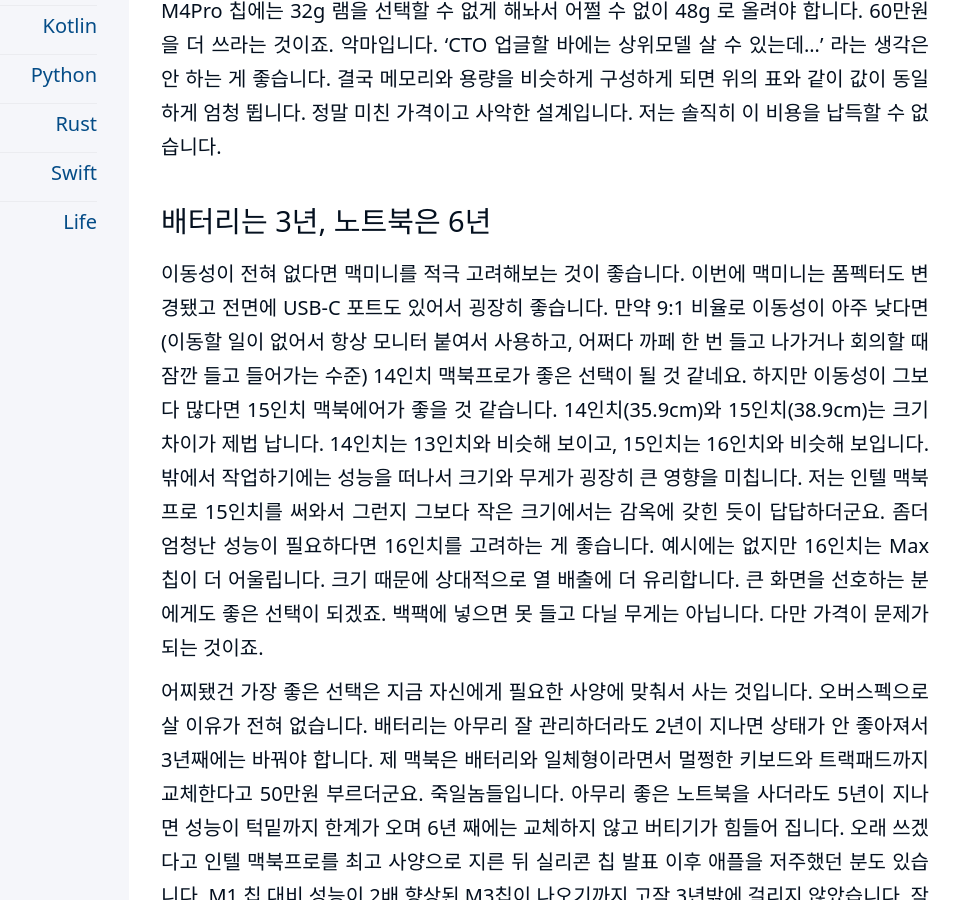
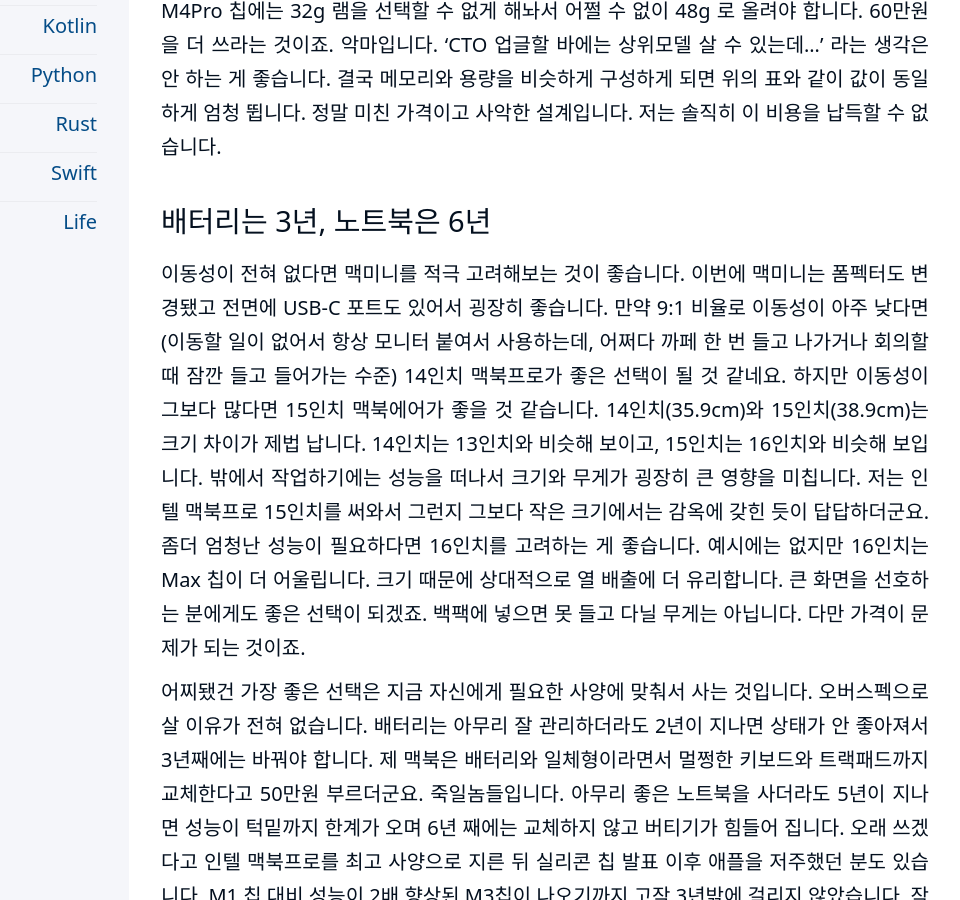
Before and after one commit to kiroshin/kiroshin.github.io, a Jekyll site: the page built from _posts/2025-03-24-macbook_for_dev.md, in a window 1280 px wide and 900 px high, scrolled down 4089 px. Shown: the whole window, without its empty margins (191-1151 px from the left). Built offline with Jekyll 4.4.1, drawn with Linux system fonts in a browser that asks for light colours.

Commit message:
Update 2025-03-24-macbook_for_dev.md

```diff
--- a/_posts/2025-03-24-macbook_for_dev.md
+++ b/_posts/2025-03-24-macbook_for_dev.md
@@ -54,7 +54,7 @@
 
 
 ## 배터리는 3년, 노트북은 6년
-이동성이 전혀 없다면 맥미니를 적극 고려해보는 것이 좋습니다. 이번에 맥미니는 폼펙터도 변경됐고 전면에 USB-C 포트도 있어서 굉장히 좋습니다. 만약 9:1 비율로 이동성이 아주 낮다면 (이동할 일이 없어서 항상 모니터 붙여서 사용하고, 어쩌다 까페 한 번 들고 나가거나 회의할 때 잠깐 들고 들어가는 수준) 14인치 맥북프로가 좋은 선택이 될 것 같네요. 하지만 이동성이 그보다 많다면 15인치 맥북에어가 좋을 것 같습니다. 14인치(35.9cm)와 15인치(38.9cm)는 크기 차이가 제법 납니다. 14인치는 13인치와 비슷해 보이고, 15인치는 16인치와 비슷해 보입니다. 밖에서 작업하기에는 성능을 떠나서 크기와 무게가 굉장히 큰 영향을 미칩니다. 저는 인텔 맥북프로 15인치를 써와서 그런지 그보다 작은 크기에서는 감옥에 갖힌 듯이 답답하더군요. 좀더 엄청난 성능이 필요하다면 16인치를 고려하는 게 좋습니다. 예시에는 없지만 16인치는 Max 칩이 더 어울립니다. 크기 때문에 상대적으로 열 배출에 더 유리합니다. 큰 화면을 선호하는 분에게도 좋은 선택이 되겠죠. 백팩에 넣으면 못 들고 다닐 무게는 아닙니다. 다만 가격이 문제가 되는 것이죠.
+이동성이 전혀 없다면 맥미니를 적극 고려해보는 것이 좋습니다. 이번에 맥미니는 폼펙터도 변경됐고 전면에 USB-C 포트도 있어서 굉장히 좋습니다. 만약 9:1 비율로 이동성이 아주 낮다면 (이동할 일이 없어서 항상 모니터 붙여서 사용하는데, 어쩌다 까페 한 번 들고 나가거나 회의할 때 잠깐 들고 들어가는 수준) 14인치 맥북프로가 좋은 선택이 될 것 같네요. 하지만 이동성이 그보다 많다면 15인치 맥북에어가 좋을 것 같습니다. 14인치(35.9cm)와 15인치(38.9cm)는 크기 차이가 제법 납니다. 14인치는 13인치와 비슷해 보이고, 15인치는 16인치와 비슷해 보입니다. 밖에서 작업하기에는 성능을 떠나서 크기와 무게가 굉장히 큰 영향을 미칩니다. 저는 인텔 맥북프로 15인치를 써와서 그런지 그보다 작은 크기에서는 감옥에 갖힌 듯이 답답하더군요. 좀더 엄청난 성능이 필요하다면 16인치를 고려하는 게 좋습니다. 예시에는 없지만 16인치는 Max 칩이 더 어울립니다. 크기 때문에 상대적으로 열 배출에 더 유리합니다. 큰 화면을 선호하는 분에게도 좋은 선택이 되겠죠. 백팩에 넣으면 못 들고 다닐 무게는 아닙니다. 다만 가격이 문제가 되는 것이죠.
 
 어찌됐건 가장 좋은 선택은 지금 자신에게 필요한 사양에 맞춰서 사는 것입니다. 오버스펙으로 살 이유가 전혀 없습니다. 배터리는 아무리 잘 관리하더라도 2년이 지나면 상태가 안 좋아져서 3년째에는 바꿔야 합니다. 제 맥북은 배터리와 일체형이라면서 멀쩡한 키보드와 트랙패드까지 교체한다고 50만원 부르더군요. 죽일놈들입니다. 아무리 좋은 노트북을 사더라도 5년이 지나면 성능이 턱밑까지 한계가 오며 6년 째에는 교체하지 않고 버티기가 힘들어 집니다. 오래 쓰겠다고 인텔 맥북프로를 최고 사양으로 지른 뒤 실리콘 칩 발표 이후 애플을 저주했던 분도 있습니다. M1 칩 대비 성능이 2배 향상된 M3칩이 나오기까지 고작 3년밖에 걸리지 않았습니다. 작년에 나온 M4칩도 시간이 지나면 아쉬울 게 분명합니다.
 
```
